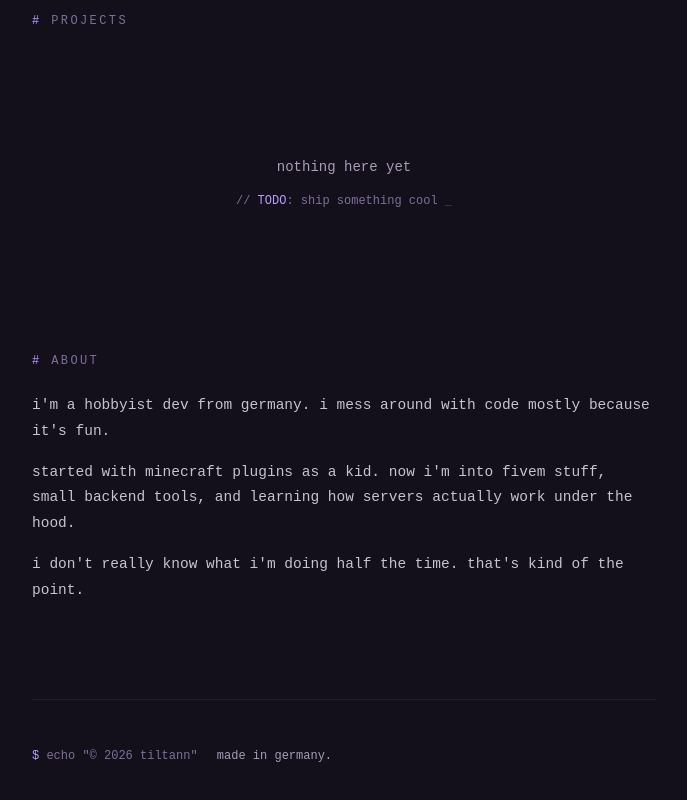
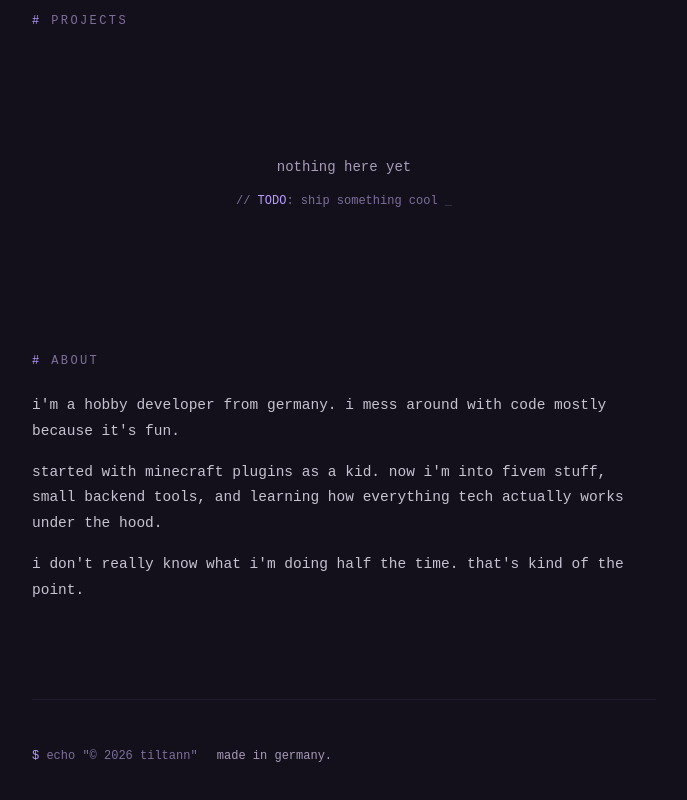
Before and after one commit to Tiltann/Tiltann.moe, a Vue app: page / in a window 1280 px wide. Shown: the part 924-1724 px from the top of the page, without its empty margins (296-983 px from the left). Built offline with nearby package versions, Linux system fonts and the light colour scheme; some icons are missing; a web font is replaced by a local one.

Commit message:
changed the description

```diff
--- a/src/data.js
+++ b/src/data.js
@@ -37,7 +37,7 @@ export const projects = [
 
 // -about you, in your own words —
 export const about = [
-  "i'm a hobbyist dev from germany. i mess around with code mostly because it's fun.",
-  "started with minecraft plugins as a kid. now i'm into fivem stuff, small backend tools, and learning how servers actually work under the hood.",
+  "i'm a hobby developer from germany. i mess around with code mostly because it's fun.",
+  "started with minecraft plugins as a kid. now i'm into fivem stuff, small backend tools, and learning how everything tech actually works under the hood.",
   "i don't really know what i'm doing half the time. that's kind of the point.",
 ]
```
